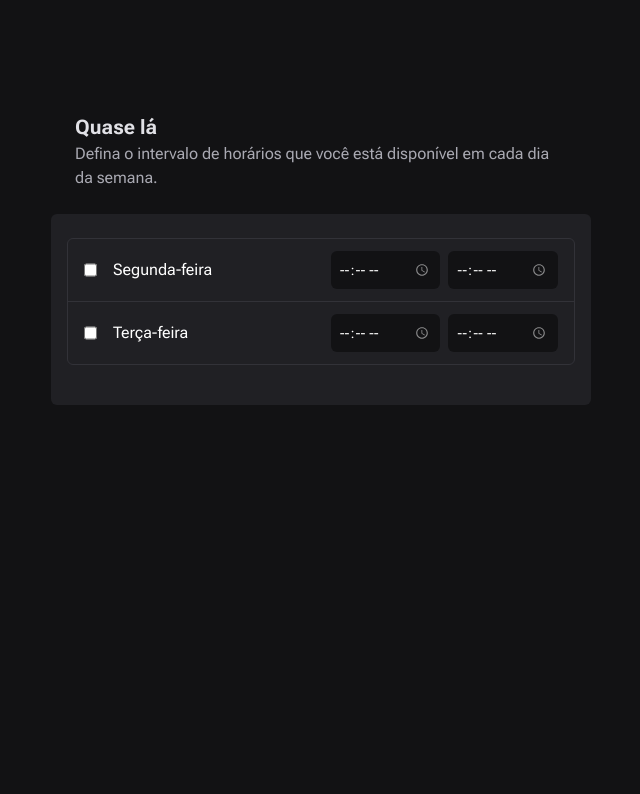
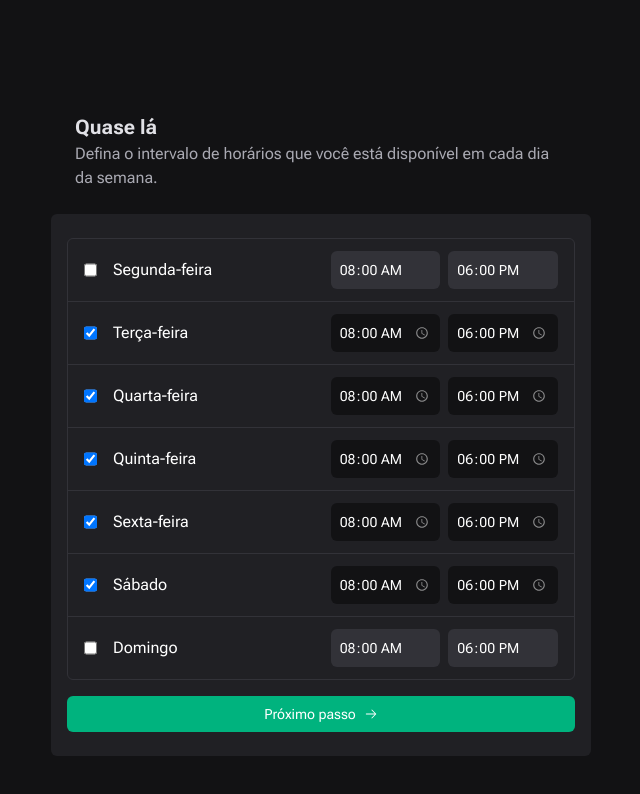
Before and after one commit to kunzeleric/ignite-call, a Next.js app: page /register/time-intervals in a window 1280 px wide. Shown: the top 794 px of the page, without its empty margins (319-959 px from the left). Built offline with nearby package versions, Linux system fonts and the light colour scheme.

Commit message:
feat: included zod validation for the form and refactored time intervals page

```diff
--- a/src/app/register/time-intervals/interval-item.tsx
+++ /dev/null
@@ -1,26 +0,0 @@
-interface IntervalItemProps {
-  text: string
-}
-
-export function IntervalItem({ text }: IntervalItemProps) {
-  return (
-    <div className="flex justify-between items-center border-t border-gray-600 py-3 px-4 first:border-t-0">
-      <div className="flex gap-4">
-        <input type="checkbox" />
-        <p className="text-white text-base">{text}</p>
-      </div>
-      <div className="flex gap-2">
-        <input
-          className="text-sm bg-gray-900 rounded-md text-white px-2 py-2 [&::-webkit-calendar-picker-indicator]:opacity-50 [&::-webkit-calendar-picker-indicator]:invert"
-          type="time"
-          step={60}
-        />
-        <input
-          className="text-sm bg-gray-900 rounded-md text-white px-2 py-2 [&::-webkit-calendar-picker-indicator]:opacity-50 [&::-webkit-calendar-picker-indicator]:invert"
-          type="time"
-          step={60}
-        />
-      </div>
-    </div>
-  )
-}
--- a/src/app/register/time-intervals/page.tsx
+++ b/src/app/register/time-intervals/page.tsx
@@ -1,6 +1,66 @@
-import { IntervalItem } from './interval-item'
+'use client'
+
+import { Button } from '@/components/button'
+import { getWeekDays } from '@/utils/get-week-days'
+import { zodResolver } from '@hookform/resolvers/zod'
+import { ArrowRight } from '@phosphor-icons/react'
+import { useForm, useFieldArray, Controller } from 'react-hook-form'
+import { z } from 'zod'
+
+const timeIntervalFormSchema = z.object({
+  intervals: z
+    .array(
+      z.object({
+        weekDay: z.number().min(0).max(6),
+        enabled: z.boolean(),
+        startTime: z.string(),
+        endTime: z.string(),
+      }),
+    )
+    .length(7)
+    .transform((intervals) => intervals.filter((interval) => interval.enabled))
+    .refine((intervals) => intervals.length > 0, {
+      message: 'Selecione pelo menos um dia da semana.',
+    }),
+})
+
+type TimeIntervalFormData = z.infer<typeof timeIntervalFormSchema>
 
 export default function TimeIntervals() {
+  const {
+    register,
+    handleSubmit,
+    control,
+    formState: { isSubmitting, errors },
+    watch,
+  } = useForm<TimeIntervalFormData>({
+    resolver: zodResolver(timeIntervalFormSchema),
+    defaultValues: {
+      intervals: [
+        { weekDay: 0, enabled: false, startTime: '08:00', endTime: '18:00' },
+        { weekDay: 1, enabled: true, startTime: '08:00', endTime: '18:00' },
+        { weekDay: 2, enabled: true, startTime: '08:00', endTime: '18:00' },
+        { weekDay: 3, enabled: true, startTime: '08:00', endTime: '18:00' },
+        { weekDay: 4, enabled: true, startTime: '08:00', endTime: '18:00' },
+        { weekDay: 5, enabled: true, startTime: '08:00', endTime: '18:00' },
+        { weekDay: 6, enabled: false, startTime: '08:00', endTime: '18:00' },
+      ],
+    },
+  })
+
+  const weekDays = getWeekDays()
+
+  const { fields } = useFieldArray({
+    name: 'intervals',
+    control,
+  })
+
+  const intervals = watch('intervals')
+
+  async function handleSetTimeIntervals(data: any) {
+    console.log(data)
+  }
+  console.log(errors)
   return (
     <main className="max-w-[572px] mt-28 mx-auto mb-4 px-4">
       <div className="px-6">
@@ -11,10 +71,65 @@ export default function TimeIntervals() {
         </p>
       </div>
       <div className="px-4 py-6 bg-gray-800 flex flex-col rounded-md">
-        <div className="border border-gray-600 rounded-md mb-4">
-          <IntervalItem text="Segunda-feira" />
-          <IntervalItem text="Terça-feira" />
-        </div>
+        <form
+          id="weekDaysForm"
+          onSubmit={handleSubmit(handleSetTimeIntervals)}
+          className="border border-gray-600 rounded-md mb-4"
+        >
+          {fields.map((field, index) => {
+            return (
+              <div
+                key={field.id}
+                className="flex justify-between items-center border-t border-gray-600 py-3 px-4 first:border-t-0"
+              >
+                <div className="flex gap-4">
+                  <Controller
+                    name={`intervals.${index}.enabled`}
+                    control={control}
+                    render={({ field: renderField }) => {
+                      return (
+                        <input
+                          onChange={(e) =>
+                            renderField.onChange(e.target.checked)
+                          }
+                          checked={renderField.value}
+                          type="checkbox"
+                        />
+                      )
+                    }}
+                  />
+                  <p className="text-white text-base">
+                    {weekDays[field.weekDay]}
+                  </p>
+                </div>
+                <div className="flex gap-2">
+                  <input
+                    className="text-sm disabled:bg-gray-600 bg-gray-900 rounded-md text-white px-2 py-2 [&::-webkit-calendar-picker-indicator]:opacity-50 [&::-webkit-calendar-picker-indicator]:invert"
+                    type="time"
+                    step={60}
+                    {...register(`intervals.${index}.startTime`)}
+                    disabled={intervals[index].enabled === false}
+                  />
+                  <input
+                    className="text-sm disabled:bg-gray-600 bg-gray-900 rounded-md text-white px-2 py-2 [&::-webkit-calendar-picker-indicator]:opacity-50 [&::-webkit-calendar-picker-indicator]:invert"
+                    type="time"
+                    step={60}
+                    {...register(`intervals.${index}.endTime`)}
+                    disabled={intervals[index].enabled === false}
+                  />
+                </div>
+              </div>
+            )
+          })}
+        </form>
+        {errors.intervals && (
+          <p className="text-red-400 mb-2 text-sm">
+            {errors.intervals.root?.message}
+          </p>
+        )}
+        <Button disabled={isSubmitting} form="weekDaysForm" type="submit">
+          Próximo passo <ArrowRight />
+        </Button>
       </div>
     </main>
   )
```
